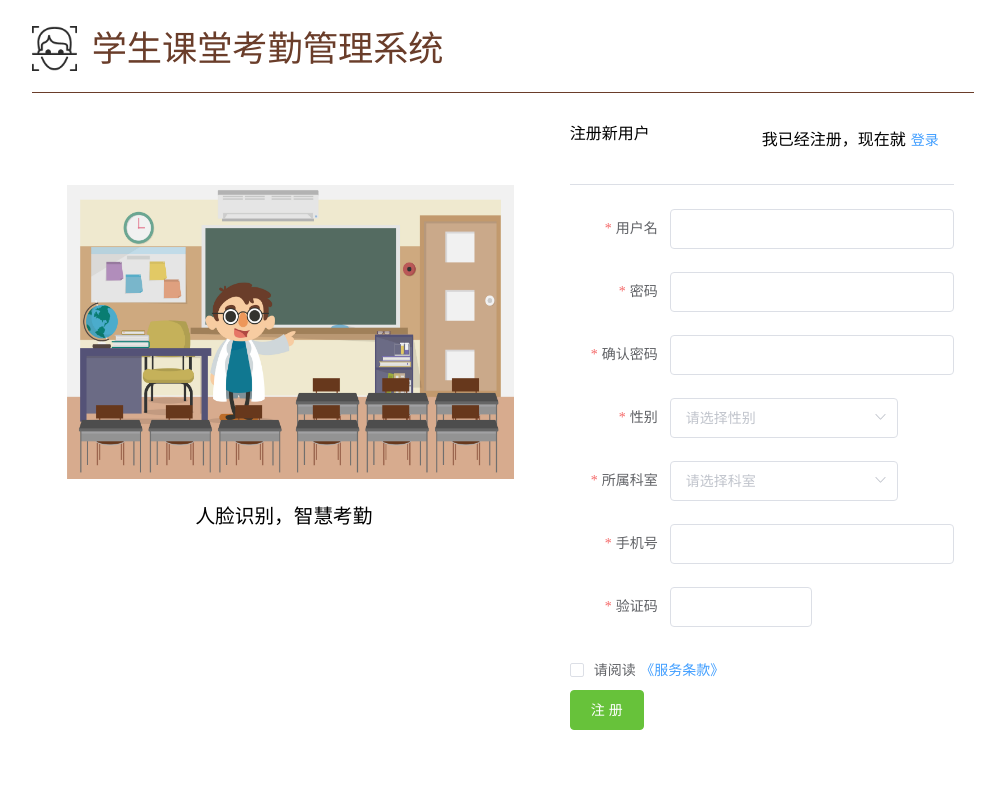
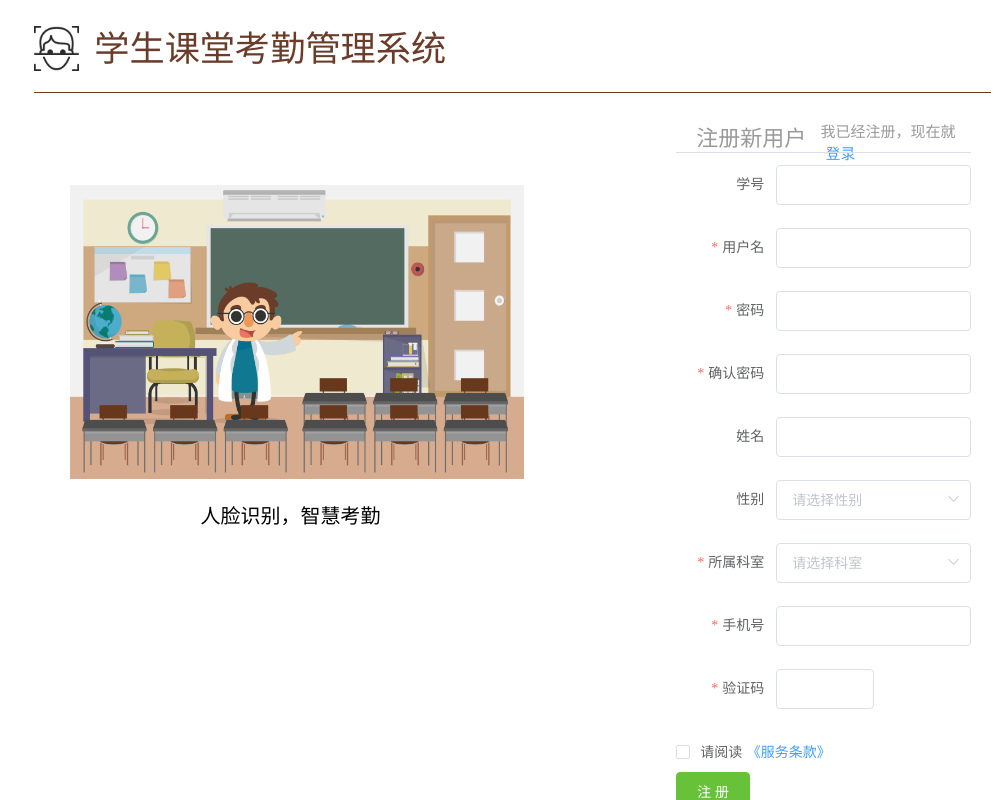
Before and after one commit to comtumacy/face, a Vue app: page /#/register in a window 1280 px wide. Shown: the whole page, without its empty margins (136-1138 px from the left). Built offline with nearby package versions, Linux system fonts and the light colour scheme.

Commit message:
20191027

```diff
--- a/src/components/login/register/register.vue
+++ b/src/components/login/register/register.vue
@@ -6,7 +6,7 @@
         <el-divider></el-divider>
       </div>
       <el-container v-bind:style="{'top': (0.025 * height + 80) + 'px', 'left': (width * 0.131) + 'px', 'width': (0.736 * width) + 'px'}">
-        <el-aside width="55%" v-bind:style="{'height': (0.693 * height) + 'px'}">
+        <el-aside width="65%" v-bind:style="{'height': (0.693 * height) + 'px'}">
           <registerLeft
           class="registerLeft"
           v-bind:width="width"
@@ -49,11 +49,17 @@ export default {
     },
     // 获取浏览器长宽
     getLength () {
-      this.height = document.documentElement.clientHeight
-      this.width = document.documentElement.clientWidth
-      if (document.documentElement.clientWidth < 1300 || document.documentElement.clientHeight < 900) {
-        console.log(document.documentElement.clientHeight, document.documentElement.clientWidth)
-        resizeTo(1300, 800)
+      let height = document.documentElement.clientHeight
+      let width = document.documentElement.clientWidth
+      if (height > 800) {
+        this.height = height
+      } else {
+        this.height = 800
+      }
+      if (width > 1300) {
+        this.width = width
+      } else {
+        this.width = 1300
       }
     }
   },
--- a/src/components/login/register/registerRight.vue
+++ b/src/components/login/register/registerRight.vue
@@ -1,14 +1,17 @@
 <template>
     <div class="registerRight">
-      <el-row>
-        <el-col :span="12">注册新用户</el-col>
-        <el-col :span="12">
+      <el-row class="registerRightRow1" type="flex" justify="space-between">
+        <el-col class="registerRightTitle" :span="12">注册新用户</el-col>
+        <el-col class="registerRightTitle2" :span="12">
           我已经注册，现在就
-          <el-button type="text">登录</el-button>
+          <el-button class="registerRightButton" type="text">登录</el-button>
         </el-col>
       </el-row>
       <el-divider></el-divider>
       <el-form :model="ruleForm" :rules="rules" ref="ruleForm" label-width="100px" class="demo-ruleForm">
+        <el-form-item label="学号" prop="Sno">
+          <el-input v-model="ruleForm.Sno"></el-input>
+        </el-form-item>
         <el-form-item label="用户名" prop="username">
           <el-input v-model="ruleForm.username"></el-input>
         </el-form-item>
@@ -18,12 +21,19 @@
         <el-form-item label="确认密码" prop="checkPass">
           <el-input v-model="ruleForm.checkPass" show-password autocomplete="off"></el-input>
         </el-form-item>
-        <el-form-item label="性别" prop="gender">
-          <el-select v-model="ruleForm.gender" placeholder="请选择性别">
-            <el-option label="男" value="男"></el-option>
-            <el-option label="女" value="女"></el-option>
-          </el-select>
+        <el-form-item label="姓名" prop="Sname">
+          <el-input v-model="ruleForm.Sname"></el-input>
         </el-form-item>
+        <el-row>
+          <el-form-item label="性别" prop="Ssex">
+            <el-col>
+              <el-select v-model="ruleForm.Ssex" placeholder="请选择性别">
+                <el-option label="男" value="男"></el-option>
+                <el-option label="女" value="女"></el-option>
+              </el-select>
+            </el-col>
+          </el-form-item>
+        </el-row>
         <el-form-item label="所属科室" prop="department">
           <el-select  v-model="ruleForm.department" placeholder="请选择科室">
             <el-option :label="itemDepartment" :value="itemDepartment" v-for="itemDepartment in department" :key="itemDepartment"></el-option>
@@ -186,5 +196,21 @@ export default {
 </script>
 
 <style lang="stylus" rel="stylesheet/stylus">
-
+.registerRight
+  .registerRightRow1
+    height 26px
+    .registerRightTitle
+      margin-left 20px
+      font-size 22px
+      color rgb(154,154,154)
+    .registerRightTitle2
+      width auto
+      font-size 15px
+      color rgb(154,154,154)
+      .registerRightButton
+        border 0
+        padding 5px
+        font-size 15px
+  .el-divider
+    margin 6px 0 12px 0
 </style>
```
